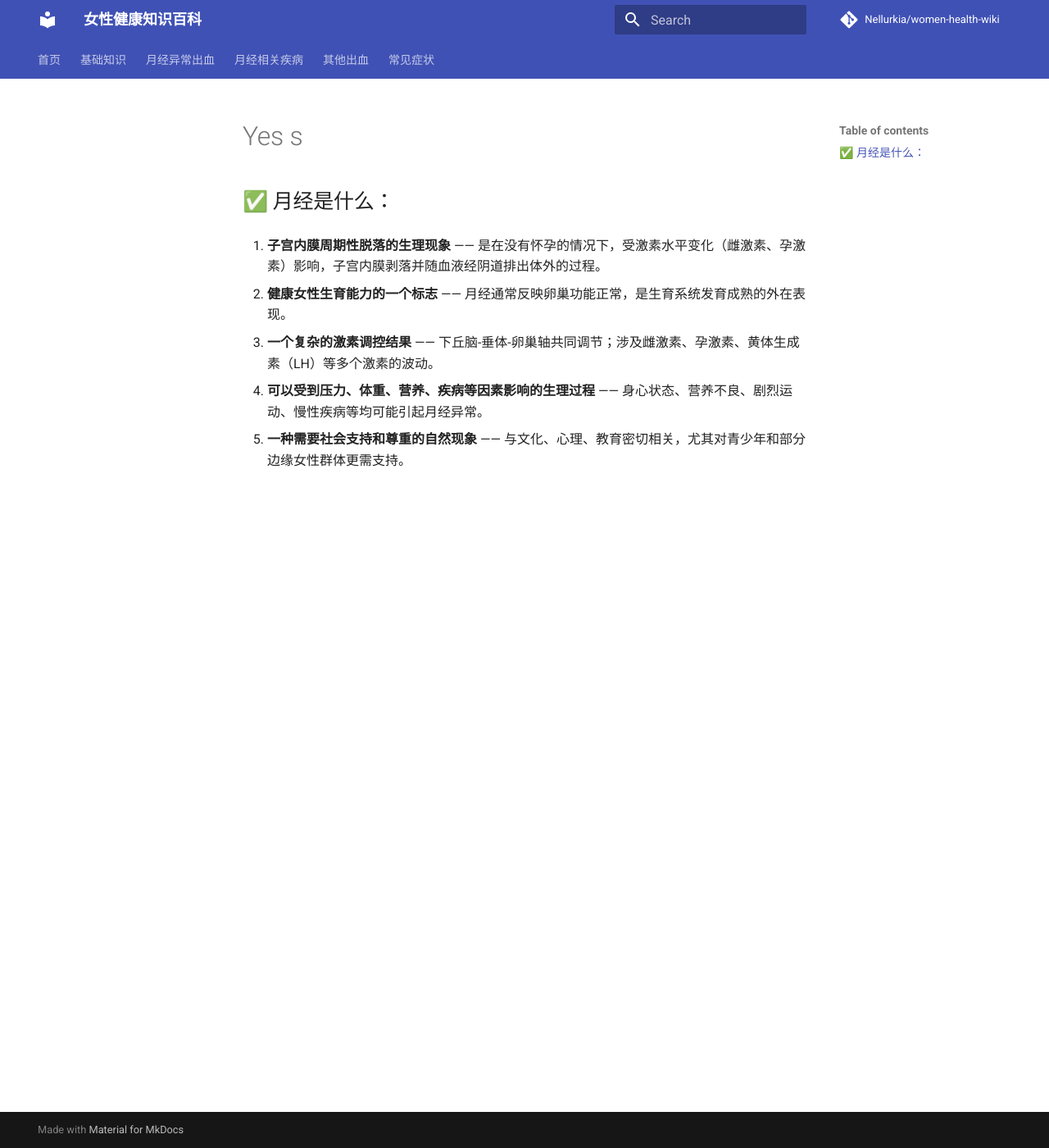
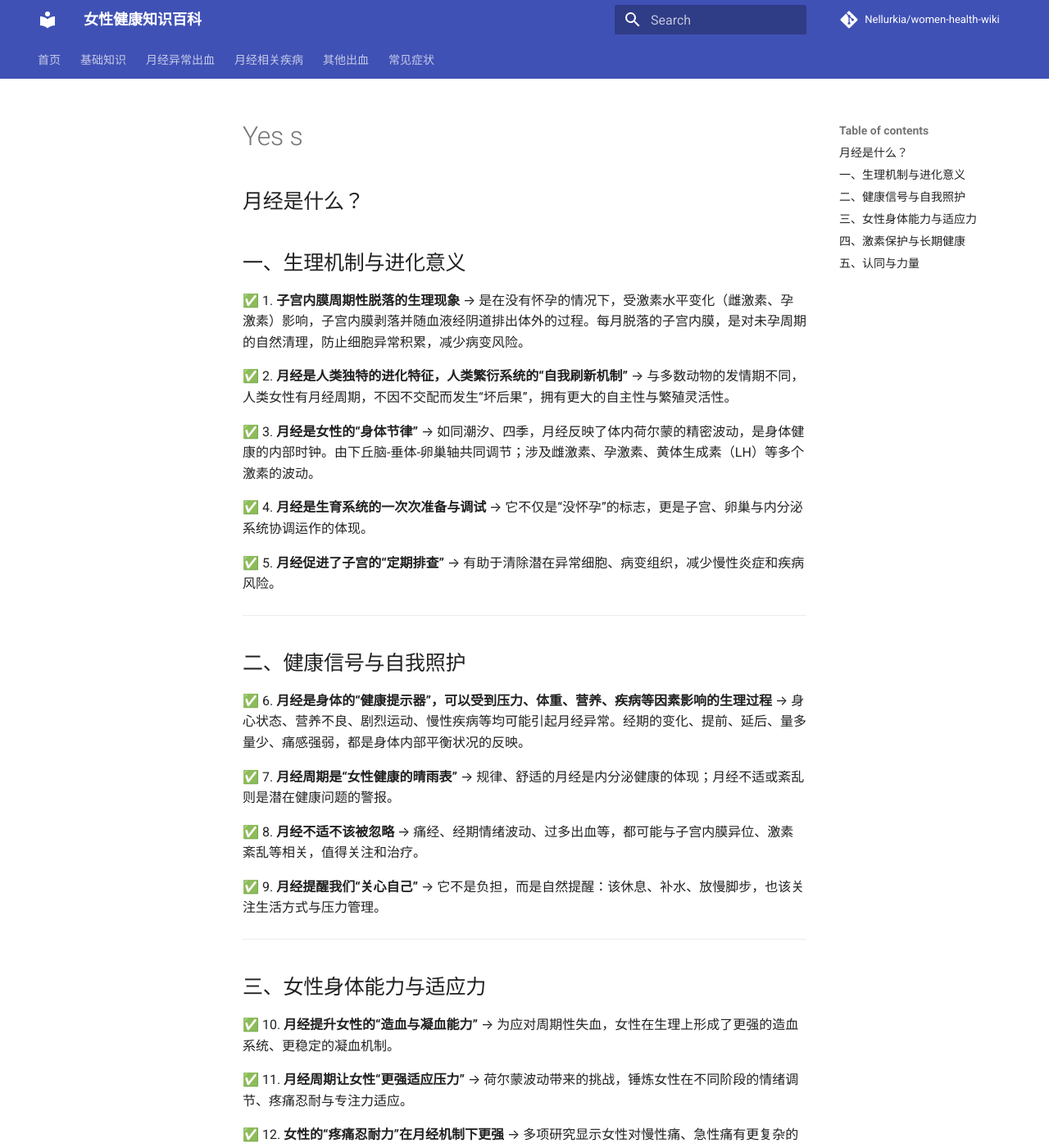
Before and after one commit to Nellurkia/women-health-wiki, an MkDocs documentation site: the page built from docs/basic/yes-s.md, in a window 1280 px wide and 1400 px high. Shown: the whole window at 82% size. Built offline with MkDocs 1.6.1 and Material for MkDocs 9.7.7, drawn with Linux system fonts in a browser that asks for light colours; comment, search, counter and statistics services are not loaded; some of the changed text lies outside the part shown.

Commit message:
Update yes-s.md

```diff
--- a/docs/basic/yes-s.md
+++ b/docs/basic/yes-s.md
@@ -1,16 +1,79 @@
-## ✅ 月经是什么：
+## 月经是什么？
 
-1. **子宫内膜周期性脱落的生理现象**
-   —— 是在没有怀孕的情况下，受激素水平变化（雌激素、孕激素）影响，子宫内膜剥落并随血液经阴道排出体外的过程。
+## 一、生理机制与进化意义
 
-2. **健康女性生育能力的一个标志**
-   —— 月经通常反映卵巢功能正常，是生育系统发育成熟的外在表现。
+✅ 1. **子宫内膜周期性脱落的生理现象**
+→ 是在没有怀孕的情况下，受激素水平变化（雌激素、孕激素）影响，子宫内膜剥落并随血液经阴道排出体外的过程。每月脱落的子宫内膜，是对未孕周期的自然清理，防止细胞异常积累，减少病变风险。
 
-3. **一个复杂的激素调控结果**
-   —— 下丘脑-垂体-卵巢轴共同调节；涉及雌激素、孕激素、黄体生成素（LH）等多个激素的波动。
+✅ 2. **月经是人类独特的进化特征，人类繁衍系统的“自我刷新机制”**
+→ 与多数动物的发情期不同，人类女性有月经周期，不因不交配而发生“坏后果”，拥有更大的自主性与繁殖灵活性。
 
-4. **可以受到压力、体重、营养、疾病等因素影响的生理过程**
-   —— 身心状态、营养不良、剧烈运动、慢性疾病等均可能引起月经异常。
+✅ 3. **月经是女性的“身体节律”**
+→ 如同潮汐、四季，月经反映了体内荷尔蒙的精密波动，是身体健康的内部时钟。由下丘脑-垂体-卵巢轴共同调节；涉及雌激素、孕激素、黄体生成素（LH）等多个激素的波动。
 
-5. **一种需要社会支持和尊重的自然现象**
+✅ 4. **月经是生育系统的一次次准备与调试**
+→ 它不仅是“没怀孕”的标志，更是子宫、卵巢与内分泌系统协调运作的体现。
+
+✅ 5. **月经促进了子宫的“定期排查”**
+→ 有助于清除潜在异常细胞、病变组织，减少慢性炎症和疾病风险。
+
+---
+
+## 二、健康信号与自我照护
+
+✅ 6. **月经是身体的“健康提示器”，可以受到压力、体重、营养、疾病等因素影响的生理过程**
+→ 身心状态、营养不良、剧烈运动、慢性疾病等均可能引起月经异常。经期的变化、提前、延后、量多量少、痛感强弱，都是身体内部平衡状况的反映。
+
+✅ 7. **月经周期是“女性健康的晴雨表”**
+→ 规律、舒适的月经是内分泌健康的体现；月经不适或紊乱则是潜在健康问题的警报。
+
+✅ 8. **月经不适不该被忽略**
+→ 痛经、经期情绪波动、过多出血等，都可能与子宫内膜异位、激素紊乱等相关，值得关注和治疗。
+
+✅ 9. **月经提醒我们“关心自己”**
+→ 它不是负担，而是自然提醒：该休息、补水、放慢脚步，也该关注生活方式与压力管理。
+
+---
+
+## 三、女性身体能力与适应力
+
+✅ 10. **月经提升女性的“造血与凝血能力”**
+→ 为应对周期性失血，女性在生理上形成了更强的造血系统、更稳定的凝血机制。
+
+✅ 11. **月经周期让女性“更强适应压力”**
+→ 荷尔蒙波动带来的挑战，锤炼女性在不同阶段的情绪调节、疼痛忍耐与专注力适应。
+
+✅ 12. **女性的“疼痛忍耐力”在月经机制下更强**
+→ 多项研究显示女性对慢性痛、急性痛有更复杂的调节机制，这部分得益于周期性疼痛的长期适应。
+
+---
+
+## 四、激素保护与长期健康
+
+✅ 13. **月经周期中的雌激素保护骨骼**
+→ 雌激素有助于维持骨密度，减少骨质疏松，绝经后其减少是骨量快速流失的重要原因。
+
+✅ 14. **雌激素降低痛风风险**
+→ 雌激素帮助尿酸排出，使女性在育龄期较少出现痛风。
+
+✅ 15. **月经相关激素保护心血管健康**
+→ 雌激素在一定程度上保护血管弹性，降低高血压、动脉粥样硬化等风险，绝经后相关风险显著上升。
+
+✅ 16. **激素周期对大脑也有正面影响**
+→ 雌激素影响神经递质、认知与情绪调节，周期内激素波动与创造力、共情力、自我觉察等有关。
+
+---
+
+## 五、认同与力量
+
+✅ 17. **月经是自然赋予的节律，不是羞耻**
+→ 它值得被看见、理解和尊重，是性别经验的一部分，而非负担。
+
+✅ 18. **月经是生育能力的外在标志之一**
+→ 但它也超越了生育意义，是女性身体智慧与自我调节能力的体现。
+
+✅ 19. **一种需要社会支持和尊重的自然现象**
    —— 与文化、心理、教育密切相关，尤其对青少年和部分边缘女性群体更需支持。
+
+✅ 20. **月经是共情的起点，也是社会关怀的起点**
+→ 通过理解月经，我们也学会理解情绪波动、身体不适、隐性劳动与长期忍耐。
```
